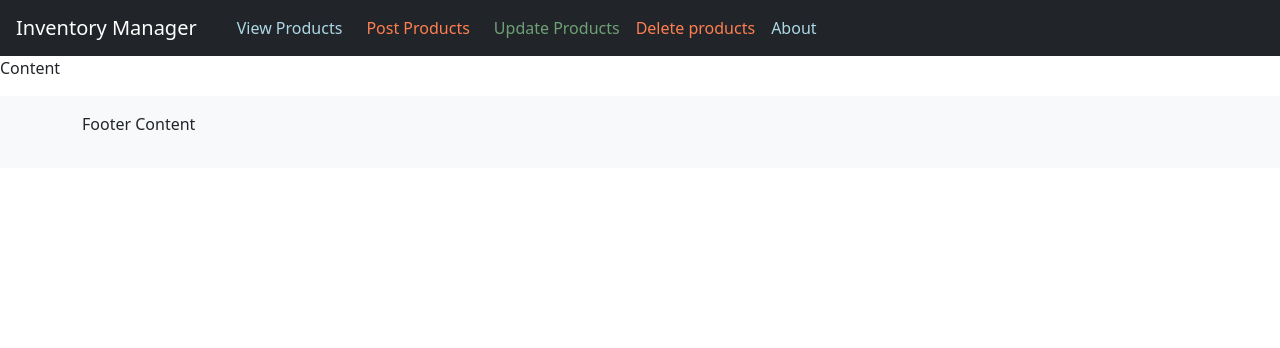
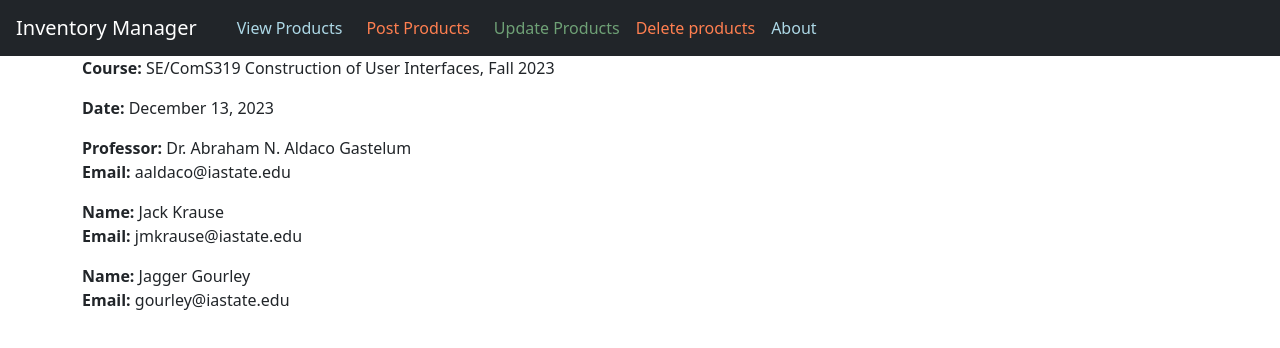
Before and after one commit to Jack-Krause/CS319Assigment3, a React (Create React App) app in the folder frontend/: page /about in a window 1280 px wide. Shown: the top 348 px of the page. Built offline with nearby package versions, Linux system fonts and the light colour scheme; no server answers.

Commit message:
student info added

```diff
--- a/frontend/src/components/StudentInfo.js
+++ b/frontend/src/components/StudentInfo.js
@@ -2,19 +2,29 @@ import React from "react";
 
 const StudentInfoView = () => {
   return (
-    <div>
-      <main>
-        <div className="row">
-          <div className="col-md-8">
-            <p>Content</p>
-          </div>
-        </div>
-      </main>
-      <footer className="footer mt-auto py-3 bg-light">
-        <div className="container">
-          <p>Footer Content</p>
-        </div>
-      </footer>
+    <div className="parent-container">
+      {/* Container for the information display */}
+      <div className="container">
+        <p>
+          <strong>Course:</strong> SE/ComS319 Construction of User Interfaces,
+          Fall 2023
+        </p>
+        <p>
+          <strong>Date:</strong> December 13, 2023
+        </p>
+        <p>
+          <strong>Professor:</strong> Dr. Abraham N. Aldaco Gastelum <br />
+          <strong>Email:</strong> aaldaco@iastate.edu
+        </p>
+        <p>
+          <strong>Name:</strong> Jack Krause <br />
+          <strong>Email:</strong> jmkrause@iastate.edu
+        </p>
+        <p>
+          <strong>Name:</strong> Jagger Gourley <br />
+          <strong>Email:</strong> gourley@iastate.edu
+        </p>
+      </div>
     </div>
   );
 };
```
